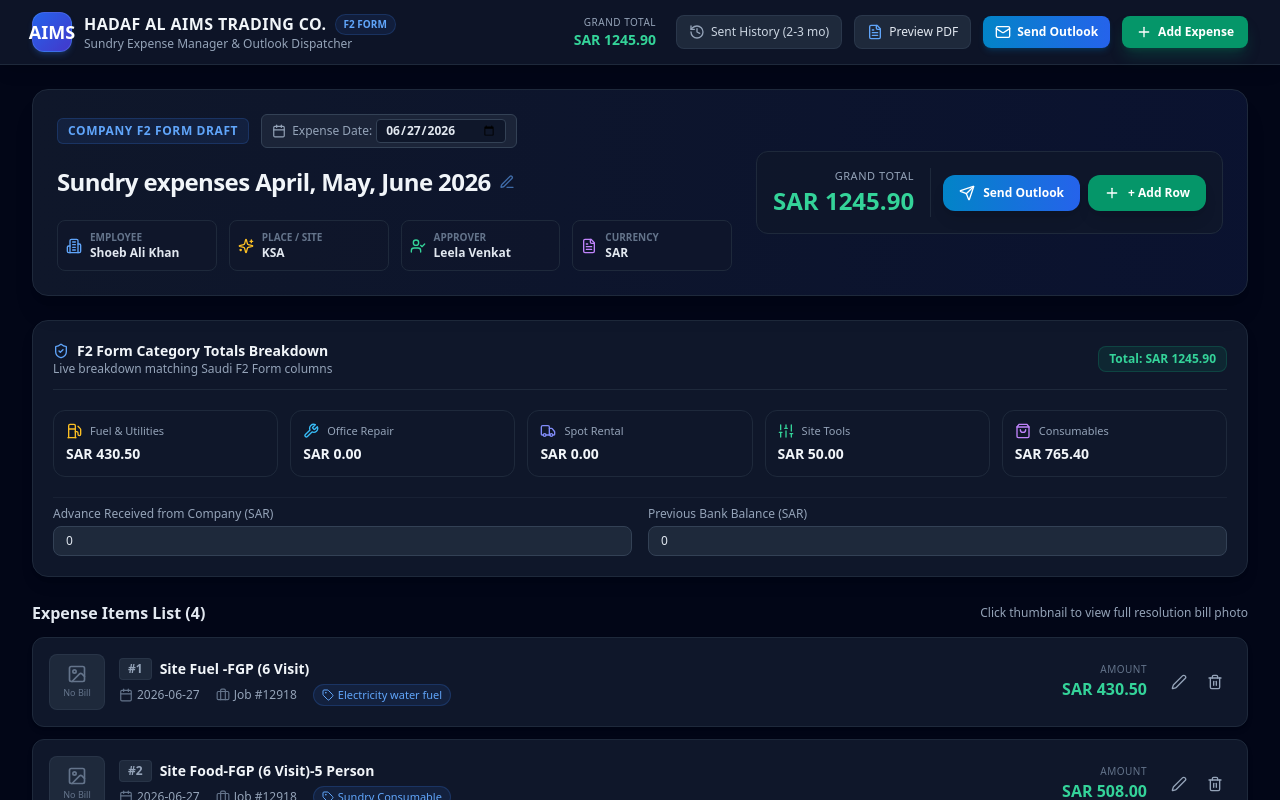
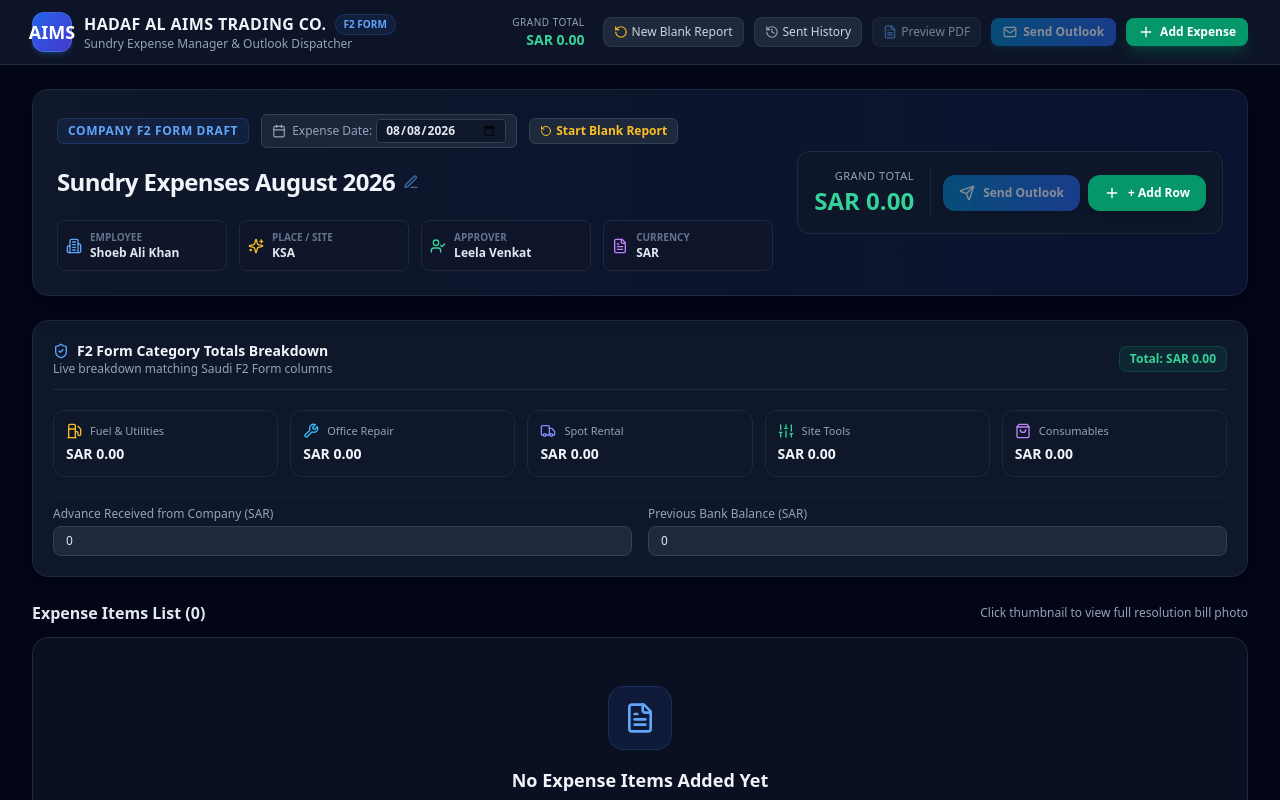
Before and after one commit to shoebkhan4/sundaryaims-expense-app, a React (Vite) app: page / in a window 1280 px wide. Shown: the top 800 px of the page. Built offline with nearby package versions, Linux system fonts and the light colour scheme.

Commit message:
feat: Add Start New Blank Report action to start fresh reports without appending to old reports

```diff
--- a/src/App.tsx
+++ b/src/App.tsx
@@ -7,7 +7,7 @@ import { ExpenseFormModal } from './components/ExpenseFormModal';
 import { F2PdfPreviewModal } from './components/F2PdfPreviewModal';
 import { OutlookModal } from './components/OutlookModal';
 import { HistoryDrawer } from './components/HistoryDrawer';
-import { Plus, Send, FileText, Sparkles, Building2, UserCheck, Calendar, Edit3 } from 'lucide-react';
+import { Plus, Send, FileText, Sparkles, Building2, UserCheck, Calendar, Edit3, RotateCcw } from 'lucide-react';
 
 const INITIAL_HEADER_INFO: CompanyHeaderInfo = {
   companyName: 'HADAF AL AIMS TRADING CO.',
@@ -16,49 +16,13 @@ const INITIAL_HEADER_INFO: CompanyHeaderInfo = {
   badgeNo: 'xx',
   placeSite: 'KSA',
   currency: 'SAR',
-  expenseTypeSummary: 'Sundry expenses April, May, June 2026',
+  expenseTypeSummary: 'Sundry Expenses August 2026',
   approverName: 'Leela Venkat',
-  dateSubmitted: '2026-06-27',
+  dateSubmitted: new Date().toISOString().split('T')[0],
   advanceFromCompany: 0,
   previousBalance: 0,
   cashInHand: 0
 };
-
-// Prefilled active June 2026 expense draft matching Shoeb_SUNDRY EXPENSES_ 27- June 26.xlsx
-const INITIAL_EXPENSES: ExpenseItem[] = [
-  {
-    id: 'exp-1',
-    date: '2026-06-27',
-    description: 'Site Fuel -FGP (6 Visit)',
-    jobNo: '12918',
-    category: 'Electricity water fuel',
-    amount: 430.50
-  },
-  {
-    id: 'exp-2',
-    date: '2026-06-27',
-    description: 'Site Food-FGP (6 Visit)-5 Person',
-    jobNo: '12918',
-    category: 'Sundry Consumable',
-    amount: 508.00
-  },
-  {
-    id: 'exp-3',
-    date: '2026-06-27',
-    description: 'AI Subscription Bills',
-    jobNo: '-',
-    category: 'Sundry Consumable',
-    amount: 257.40
-  },
-  {
-    id: 'exp-4',
-    date: '2026-06-27',
-    description: 'Material (Special cable)',
-    jobNo: '12918',
-    category: 'Site Tools equpt',
-    amount: 50.00
-  }
-];
 
 export default function App() {
   const [headerInfo, setHeaderInfo] = useState<CompanyHeaderInfo>(() => {
@@ -68,7 +32,7 @@ export default function App() {
 
   const [expenses, setExpenses] = useState<ExpenseItem[]>(() => {
     const saved = localStorage.getItem('aims_expenses');
-    return saved ? JSON.parse(saved) : INITIAL_EXPENSES;
+    return saved ? JSON.parse(saved) : [];
   });
 
   const [isEditingTitle, setIsEditingTitle] = useState(false);
@@ -98,6 +62,18 @@ export default function App() {
   const [isHistoryDrawerOpen, setIsHistoryDrawerOpen] = useState(false);
 
   const grandTotal = expenses.reduce((sum, item) => sum + item.amount, 0);
+
+  const handleStartNewReport = () => {
+    if (window.confirm('Start a new blank expense report? This will clear your current draft list so you can enter fresh site expenses.')) {
+      setHeaderInfo({
+        ...INITIAL_HEADER_INFO,
+        dateSubmitted: new Date().toISOString().split('T')[0],
+        expenseTypeSummary: 'Sundry Expenses August 2026'
+      });
+      setExpenses([]);
+      localStorage.removeItem('aims_expenses');
+    }
+  };
 
   const handleSaveExpense = (newExpenseData: Omit<ExpenseItem, 'id'>) => {
     if (editingExpense) {
@@ -137,6 +113,7 @@ export default function App() {
         onOpenOutlookModal={() => setIsOutlookModalOpen(true)}
         onOpenHistoryDrawer={() => setIsHistoryDrawerOpen(true)}
         onOpenPdfPreview={() => setIsPdfModalOpen(true)}
+        onStartNewReport={handleStartNewReport}
         totalExpensesCount={expenses.length}
         grandTotal={grandTotal}
         isOutlookConnected={true}
@@ -167,6 +144,14 @@ export default function App() {
                     className="bg-slate-900 border border-slate-700 text-slate-200 text-xs font-semibold px-2 py-0.5 rounded focus:outline-none focus:border-blue-500"
                   />
                 </div>
+
+                <button
+                  onClick={handleStartNewReport}
+                  className="px-2.5 py-1 rounded-md bg-slate-800 hover:bg-slate-700 text-amber-400 text-xs font-semibold border border-slate-700 transition flex items-center gap-1"
+                >
+                  <RotateCcw className="w-3 h-3" />
+                  <span>Start Blank Report</span>
+                </button>
               </div>
 
               {/* Editable Report Title / Period */}
--- a/src/components/Navbar.tsx
+++ b/src/components/Navbar.tsx
@@ -1,11 +1,12 @@
 import React from 'react';
-import { Plus, Mail, FileText, CheckCircle2, History, Sparkles } from 'lucide-react';
+import { Plus, Mail, FileText, History, RotateCcw } from 'lucide-react';
 
 interface NavbarProps {
   onOpenAddModal: () => void;
   onOpenOutlookModal: () => void;
   onOpenHistoryDrawer: () => void;
   onOpenPdfPreview: () => void;
+  onStartNewReport: () => void;
   totalExpensesCount: number;
   grandTotal: number;
   isOutlookConnected: boolean;
@@ -16,9 +17,9 @@ export const Navbar: React.FC<NavbarProps> = ({
   onOpenOutlookModal,
   onOpenHistoryDrawer,
   onOpenPdfPreview,
+  onStartNewReport,
   totalExpensesCount,
-  grandTotal,
-  isOutlookConnected
+  grandTotal
 }) => {
   return (
     <header className="sticky top-0 z-30 bg-slate-900/90 backdrop-blur-md border-b border-slate-800 shadow-lg">
@@ -41,7 +42,7 @@ export const Navbar: React.FC<NavbarProps> = ({
         </div>
 
         {/* Center/Right Actions */}
-        <div className="flex items-center space-x-2 sm:space-x-3">
+        <div className="flex items-center space-x-2 sm:space-x-2.5">
 
           {/* Running Total Badge */}
           <div className="hidden md:flex flex-col text-right pr-2">
@@ -49,23 +50,33 @@ export const Navbar: React.FC<NavbarProps> = ({
             <span className="text-sm font-bold text-emerald-400">SAR {grandTotal.toFixed(2)}</span>
           </div>
 
-          {/* History Button (Last 2-3 months) */}
+          {/* Start New Blank Report Button */}
+          <button
+            onClick={onStartNewReport}
+            className="flex items-center space-x-1 px-2.5 py-1.5 rounded-lg bg-slate-800 hover:bg-slate-700 text-slate-300 text-xs font-medium transition border border-slate-700/60"
+            title="Clear items and start a new blank expense report"
+          >
+            <RotateCcw className="w-3.5 h-3.5 text-amber-400" />
+            <span className="hidden sm:inline">New Blank Report</span>
+          </button>
+
+          {/* History Button (2026 Submissions) */}
           <button
             onClick={onOpenHistoryDrawer}
-            className="flex items-center space-x-1.5 px-3 py-2 rounded-lg bg-slate-800 hover:bg-slate-700 text-slate-300 text-xs font-medium transition border border-slate-700/60"
-            title="Inspect past 2-3 months submitted expense emails"
+            className="flex items-center space-x-1 px-2.5 py-1.5 rounded-lg bg-slate-800 hover:bg-slate-700 text-slate-300 text-xs font-medium transition border border-slate-700/60"
+            title="Inspect past submitted expense reports"
           >
-            <History className="w-4 h-4 text-slate-400" />
-            <span className="hidden sm:inline">Sent History (2-3 mo)</span>
+            <History className="w-3.5 h-3.5 text-slate-400" />
+            <span className="hidden sm:inline">Sent History</span>
           </button>
 
           {/* PDF Preview Button */}
           <button
             onClick={onOpenPdfPreview}
             disabled={totalExpensesCount === 0}
-            className="flex items-center space-x-1.5 px-3 py-2 rounded-lg bg-slate-800 hover:bg-slate-700 text-slate-200 text-xs font-medium transition border border-slate-700/60 disabled:opacity-50 disabled:cursor-not-allowed"
+            className="flex items-center space-x-1 px-2.5 py-1.5 rounded-lg bg-slate-800 hover:bg-slate-700 text-slate-200 text-xs font-medium transition border border-slate-700/60 disabled:opacity-50 disabled:cursor-not-allowed"
           >
-            <FileText className="w-4 h-4 text-blue-400" />
+            <FileText className="w-3.5 h-3.5 text-blue-400" />
             <span className="hidden sm:inline">Preview PDF</span>
           </button>
 
@@ -73,16 +84,16 @@ export const Navbar: React.FC<NavbarProps> = ({
           <button
             onClick={onOpenOutlookModal}
             disabled={totalExpensesCount === 0}
-            className="flex items-center space-x-1.5 px-3 py-2 rounded-lg bg-gradient-to-r from-sky-600 to-blue-600 hover:from-sky-500 hover:to-blue-500 text-white text-xs font-semibold shadow-md shadow-sky-600/20 transition disabled:opacity-50 disabled:cursor-not-allowed"
+            className="flex items-center space-x-1.5 px-3 py-1.5 rounded-lg bg-gradient-to-r from-sky-600 to-blue-600 hover:from-sky-500 hover:to-blue-500 text-white text-xs font-semibold shadow-md shadow-sky-600/20 transition disabled:opacity-50 disabled:cursor-not-allowed"
           >
-            <Mail className="w-4 h-4" />
+            <Mail className="w-3.5 h-3.5" />
             <span>Send Outlook</span>
           </button>
 
           {/* Add Expense Modal Trigger */}
           <button
             onClick={onOpenAddModal}
-            className="flex items-center space-x-1.5 px-3.5 py-2 rounded-lg bg-emerald-600 hover:bg-emerald-500 text-white text-xs font-bold shadow-lg shadow-emerald-600/25 transition transform active:scale-95"
+            className="flex items-center space-x-1.5 px-3 py-1.5 rounded-lg bg-emerald-600 hover:bg-emerald-500 text-white text-xs font-bold shadow-lg shadow-emerald-600/25 transition transform active:scale-95"
           >
             <Plus className="w-4 h-4" />
             <span>Add Expense</span>
```
